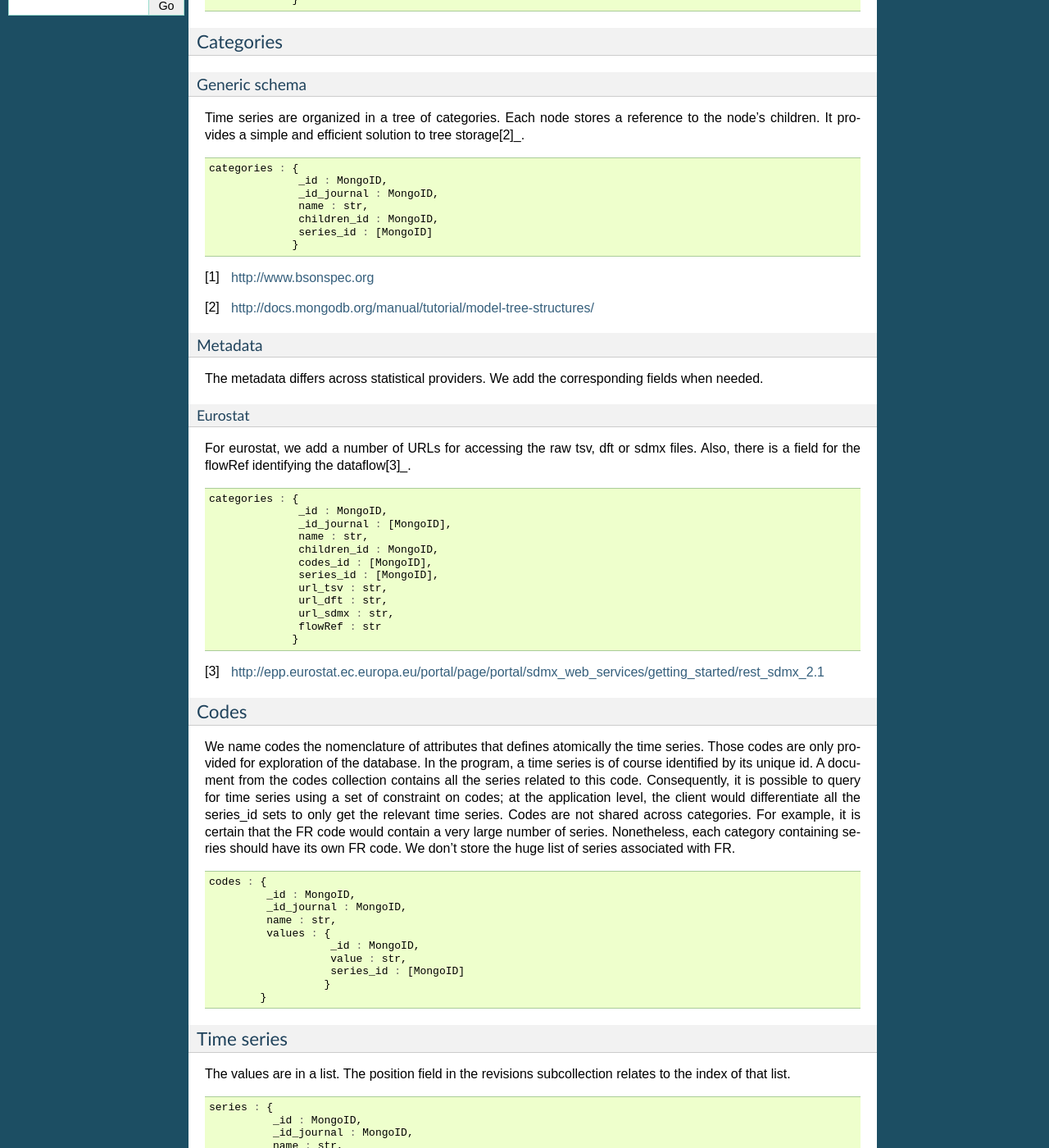
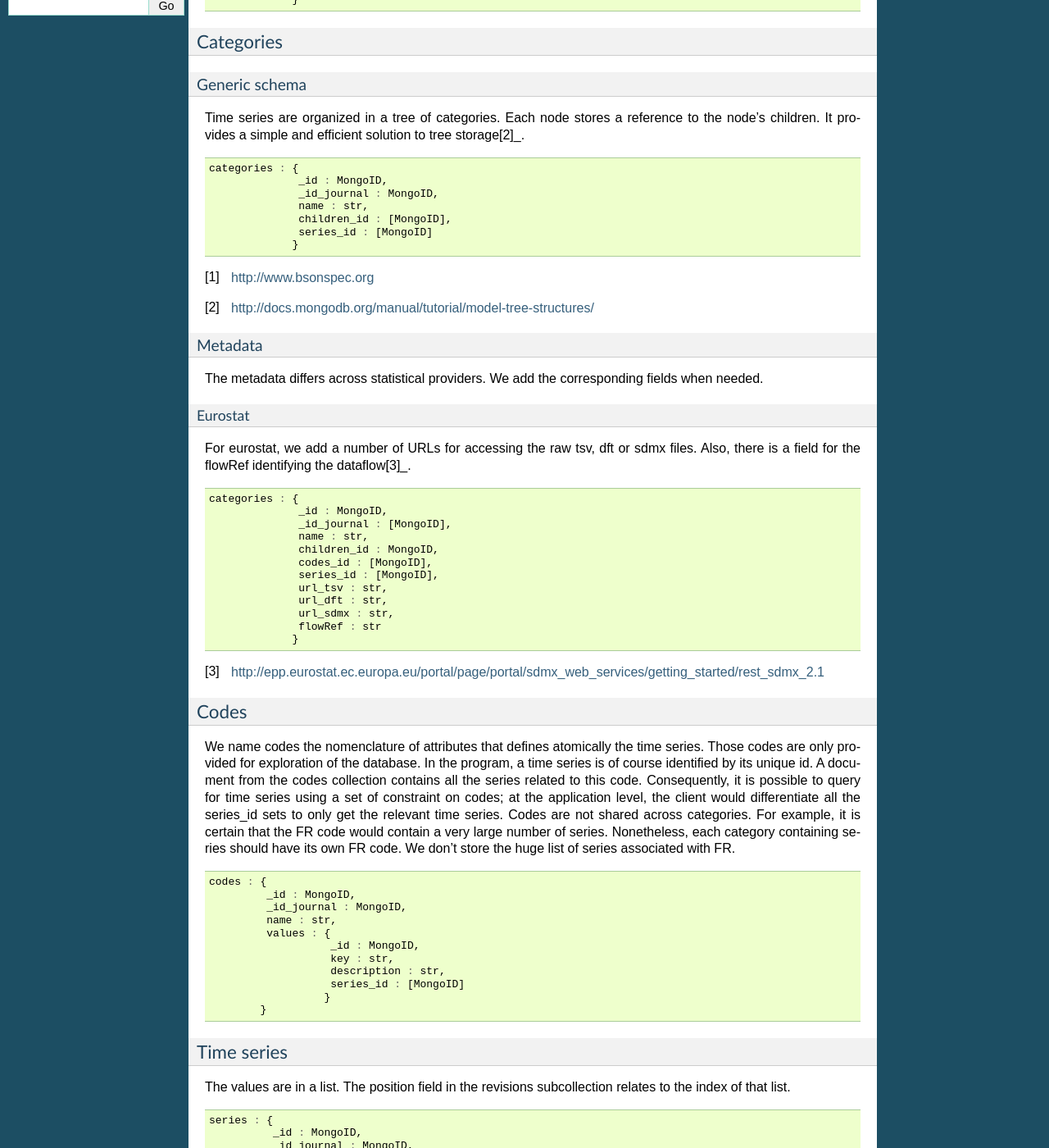
Before and after one commit to Widukind/dlstats, a Sphinx documentation site: the page built from documentation/database.rst, in a window 1280 px wide and 1400 px high, scrolled down 488 px. Shown: the whole window at 82% size. Built offline with Sphinx 7.4.7, drawn with Linux system fonts in a browser that asks for light colours; formulas are drawn with MathJax 3.

Commit message:
Changes to DB structure discussed during 2014-03-26 meeting

```diff
--- a/documentation/database.rst
+++ b/documentation/database.rst
@@ -37,7 +37,7 @@ Time series are organized in a tree of categories. Each node stores a reference
                _id : MongoID,
                _id_journal : MongoID,
                name : str,
-               children_id : MongoID,
+               children_id : [MongoID],
                series_id : [MongoID]
               }
 
@@ -82,7 +82,8 @@ Codes are not shared across categories. For example, it is certain that the FR c
           name : str,
           values : {
                     _id : MongoID,
-                    value : str,
+                    key : str,
+                    description : str,
                     series_id : [MongoID]
                    }
          }
```
